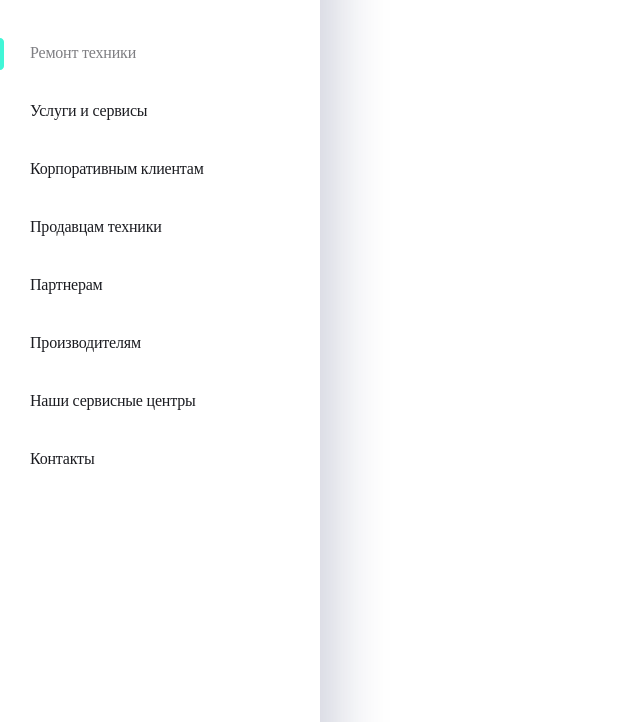
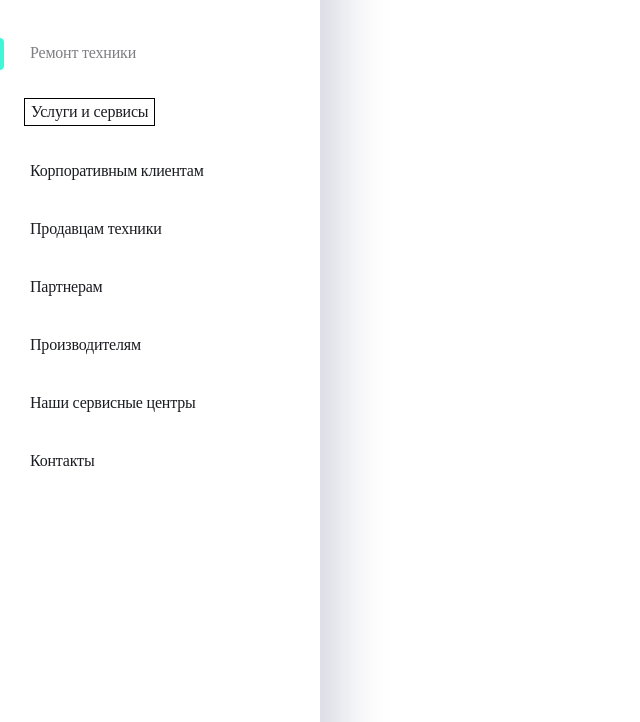
Before and after one commit to RieTalis/Second, a plain HTML site: page index.html in a window 1280 px wide. Both pictures are taken after a click on the button "Услуги и сервисы". Shown: the part 78-800 px from the top of the page, without its empty margins (0-640 px from the left). Drawn offline with Linux system fonts and the light colour scheme.

Commit message:
Update stylo1.css

```diff
--- a/stylo1.css
+++ b/stylo1.css
@@ -59,6 +59,14 @@ body {
     transform: translateX(30px) scale(1.3);
     transition: 0.5s;
     background-size: cover;
+}
+
+.navigation__button:active {
+    opacity: 0.5;
+}
+
+.navigation__button:focus {
+    border: 1px solid black;
 }
 
 .navigation__button--first {
```
